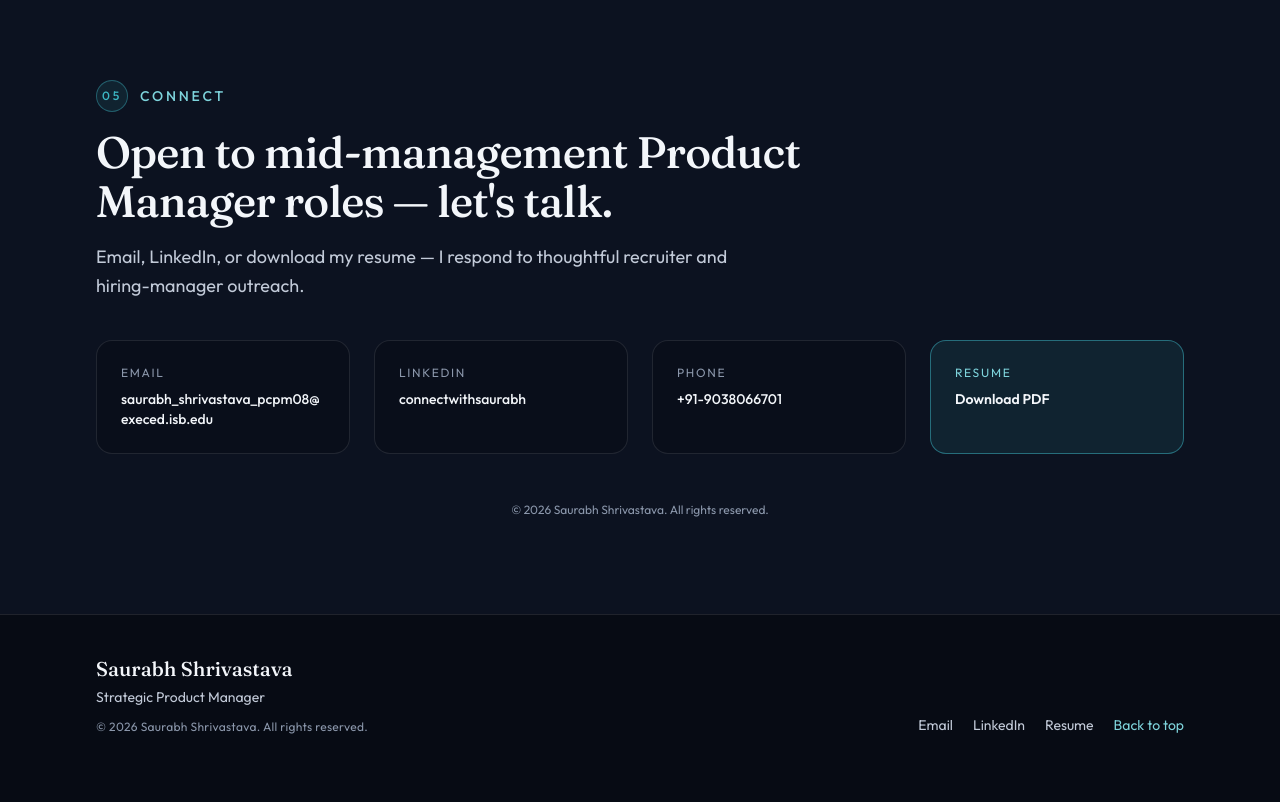
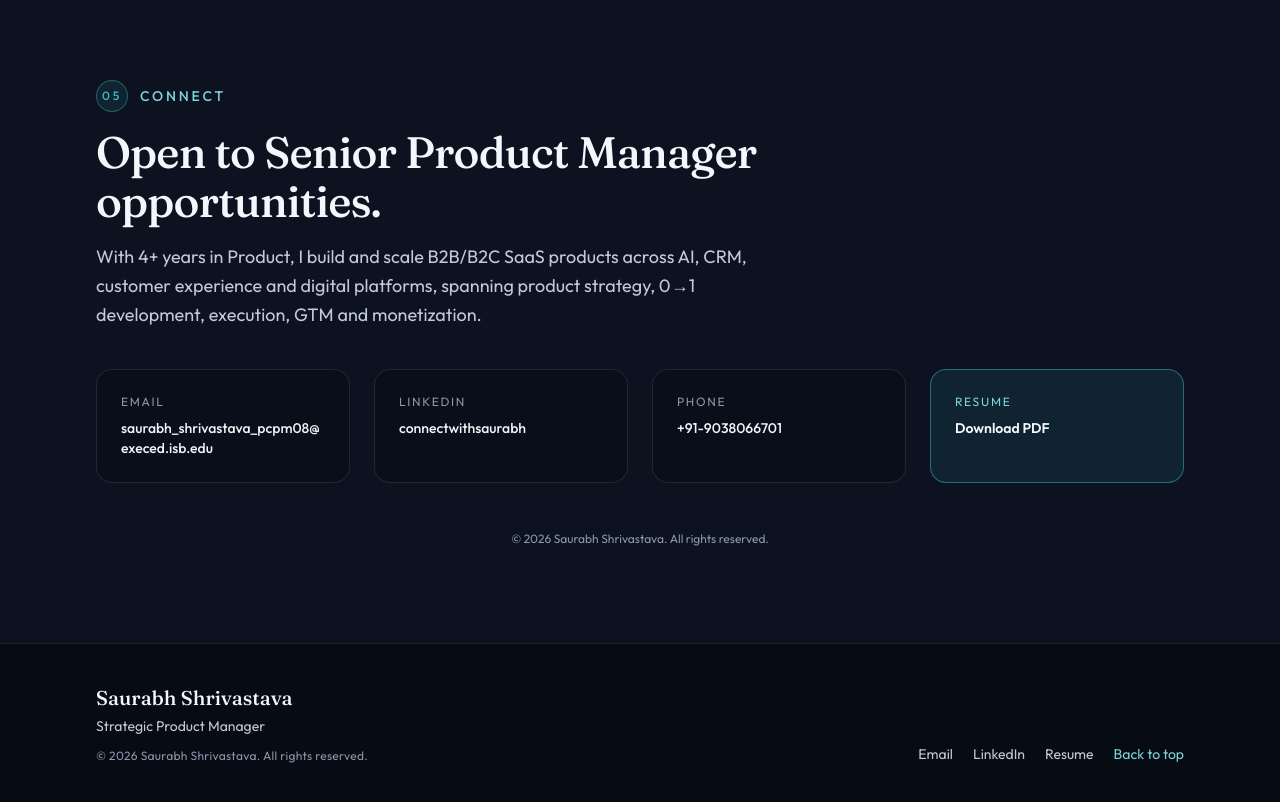
Before and after one commit to saurabhshrivastavapcpm08-ai/Professional-portfolio, a Next.js app: page / in a window 1280 px wide. Shown: the part 8300-9102 px from the top of the page. Before the commit the page ends 9075 px from the top, so only its background shows below. Built offline with nearby package versions, Linux system fonts and the light colour scheme.

Commit message:
content: update Connect section copy for Senior PM opportunities

```diff
--- a/src/components/Contact.tsx
+++ b/src/components/Contact.tsx
@@ -15,7 +15,7 @@ export function Contact() {
           index="05"
           eyebrow="Connect"
           title={site.openTo}
-          description="Email, LinkedIn, or download my resume — I respond to thoughtful recruiter and hiring-manager outreach."
+          description={site.openToDescription}
         />
 
         <Reveal className="mt-10 grid gap-6 sm:grid-cols-2 lg:grid-cols-4">
--- a/src/data/content.ts
+++ b/src/data/content.ts
@@ -11,7 +11,9 @@ export const site = {
   linkedin: "https://www.linkedin.com/in/connectwithsaurabh",
   resumePath: "/resume.pdf",
   copyright: `© ${new Date().getFullYear()} Saurabh Shrivastava. All rights reserved.`,
-  openTo: "Open to mid-management Product Manager roles — let's talk.",
+  openTo: "Open to Senior Product Manager opportunities.",
+  openToDescription:
+    "With 4+ years in Product, I build and scale B2B/B2C SaaS products across AI, CRM, customer experience and digital platforms, spanning product strategy, 0→1 development, execution, GTM and monetization.",
 };
 
 export const about = `Results-driven Product Manager with 4+ years of dedicated product leadership building AI-powered B2B/B2B2C SaaS platforms, backed by 8+ years of cross-functional experience in growth, sales, and operations. I own flagship products end-to-end — from pricing and GTM strategy to AI/ML feature delivery — and specialize in applying generative AI, machine learning, and omnichannel communication architectures to solve real operational problems in regulated, high-scale industries like automotive retail.`;
```
